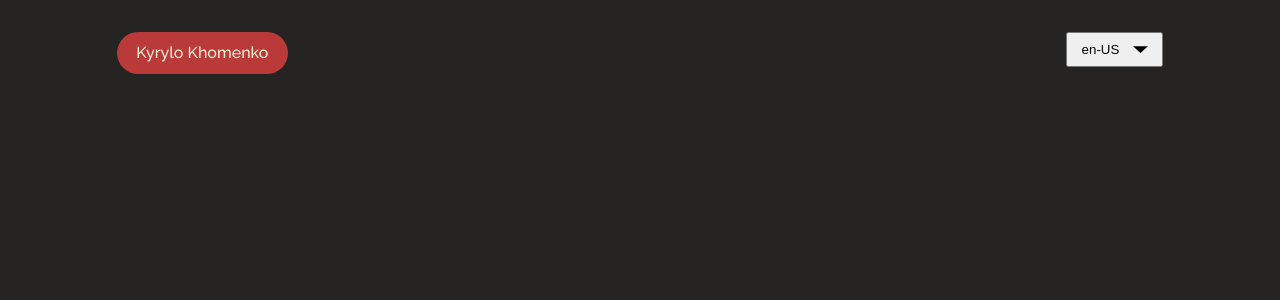
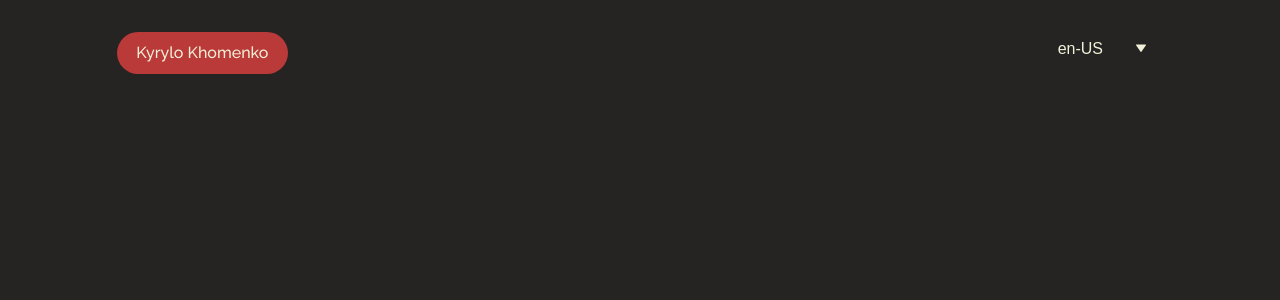
Before and after one commit to kiz0r/presentation-project, a React (Vite) app: page / in a window 1280 px wide. Shown: the top 300 px of the page. Built offline with nearby package versions, Linux system fonts and the light colour scheme.

Commit message:
Add animation for custom language select

```diff
--- a/src/components/LanguageChoise/LanguageChoise.module.scss
+++ b/src/components/LanguageChoise/LanguageChoise.module.scss
@@ -2,13 +2,28 @@
   display: flex;
   align-items: center;
   justify-content: space-between;
-  gap: 1em;
-  padding: 0.5em 1em;
+
+  gap: 2rem;
+  padding: 0.5rem 1em;
+
+  border: none;
+
+  cursor: pointer;
+
+  background-color: transparent;
+  color: inherit;
+
+  font-size: 16px;
+
+  svg {
+    font-size: 12px;
+  }
 }
 
 .languageOption {
-  & > li {
-    padding: 0.5em;
+  li {
+    padding: 0.5rem 1rem;
+    text-align: left;
     cursor: pointer;
   }
 }
--- a/src/components/LanguageChoise/index.jsx
+++ b/src/components/LanguageChoise/index.jsx
@@ -1,12 +1,12 @@
-import { useState } from 'react';
-import { useTranslation } from 'react-i18next';
-import { motion, AnimatePresence } from 'framer-motion';
-import i18n from 'i18next';
+import { useState } from 'react'
+import { useTranslation } from 'react-i18next'
+import { motion, AnimatePresence } from 'framer-motion'
+import i18n from 'i18next'
+import { BiSolidDownArrow } from 'react-icons/bi'
+import { LANGUAGES } from '../../constants'
+import styles from './LanguageChoise.module.scss'
 
-import { LANGUAGES } from '../../constants';
-import styles from './LanguageChoise.module.scss';
-
-const { languageButton, languageOption } = styles;
+const { languageButton, languageOption } = styles
 
 const itemVariants = {
   open: {
@@ -15,8 +15,8 @@ const itemVariants = {
     transition: {
       type: 'spring',
       bounce: 0,
-      duration: 0.7,
-    },
+      duration: 0.7
+    }
   },
   closed: {
     opacity: 0,
@@ -24,21 +24,42 @@ const itemVariants = {
     transition: {
       type: 'spring',
       bounce: 0,
-      duration: 0.3,
-    },
+      duration: 0.3
+    }
+  }
+}
+
+const ulVariants = {
+  open: {
+    clipPath: 'inset(0% 0% 0% 0% round 10px)',
+    transition: {
+      type: 'spring',
+      bounce: 0,
+      duration: 0.7,
+      delayChildren: 0.3,
+      staggerChildren: 0.05
+    }
   },
-};
+  closed: {
+    clipPath: 'inset(10% 50% 90% 50% round 10px)',
+    transition: {
+      type: 'spring',
+      bounce: 0,
+      duration: 0.3
+    }
+  }
+}
 
 const LanguageChoise = () => {
-  const { t } = useTranslation();
-  const [isOpen, setIsOpen] = useState(false);
+  const { t } = useTranslation()
+  const [isOpen, setIsOpen] = useState(false)
 
   const langChangeHandler = value => {
-    i18n.changeLanguage(value);
-    setIsOpen(!isOpen);
-  };
+    i18n.changeLanguage(value)
+    setIsOpen(!isOpen)
+  }
 
-  const currentLanguage = i18n.language;
+  const currentLanguage = i18n.language
 
   return (
     <div>
@@ -52,14 +73,16 @@ const LanguageChoise = () => {
         <motion.div
           variants={{
             open: { rotate: 180 },
-            closed: { rotate: 0 },
+            closed: { rotate: 0 }
           }}
+          initial='closed'
+          animate={isOpen ? 'open' : 'closed'}
           transition={{ duration: 0.2 }}
-          style={{ originY: 0.55 }}
+          style={{
+            originY: 0.5
+          }}
         >
-          <svg width='15' height='15' viewBox='0 0 20 20'>
-            <path d='M0 7 L 20 7 L 10 16' />
-          </svg>
+          <BiSolidDownArrow />
         </motion.div>
       </motion.button>
       <AnimatePresence>
@@ -67,26 +90,7 @@ const LanguageChoise = () => {
           <motion.ul
             initial={{ opacity: 0 }}
             animate={{ opacity: 1 }}
-            variants={{
-              open: {
-                clipPath: 'inset(0% 0% 0% 0% round 10px)',
-                transition: {
-                  type: 'spring',
-                  bounce: 0,
-                  duration: 0.7,
-                  delayChildren: 0.3,
-                  staggerChildren: 0.05,
-                },
-              },
-              closed: {
-                clipPath: 'inset(10% 50% 90% 50% round 10px)',
-                transition: {
-                  type: 'spring',
-                  bounce: 0,
-                  duration: 0.3,
-                },
-              },
-            }}
+            variants={ulVariants}
             className={languageOption}
             style={{ pointerEvents: isOpen ? 'auto' : 'none' }}
           >
@@ -104,7 +108,7 @@ const LanguageChoise = () => {
         )}
       </AnimatePresence>
     </div>
-  );
-};
+  )
+}
 
-export default LanguageChoise;
+export default LanguageChoise
```
